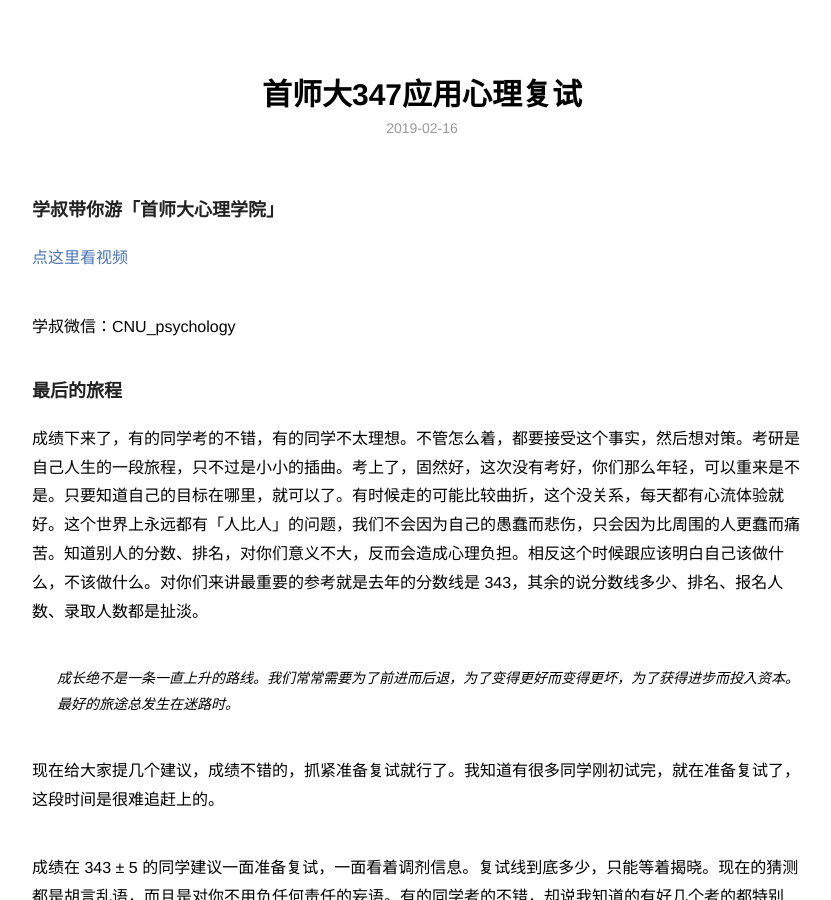
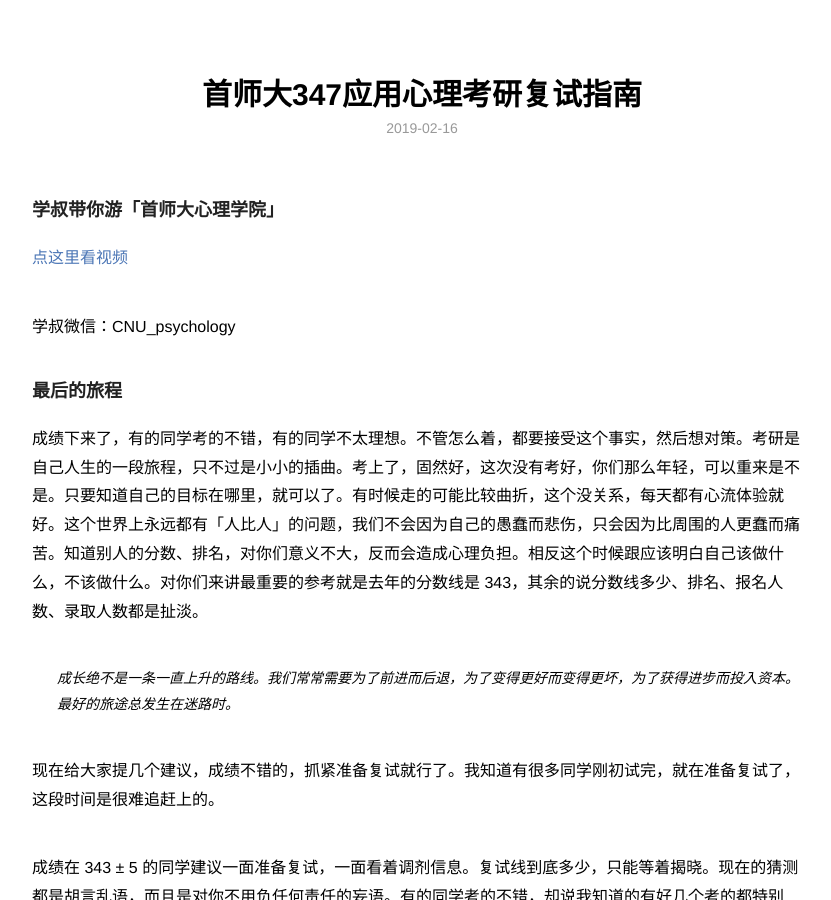
Before and after one commit to zapp926/cnu.github.io, a Jekyll site: the page built from _posts/2019-02-16-journey.md, in a window 1280 px wide and 900 px high. Shown: the whole window, without its empty margins (218-1049 px from the left). Built offline with Jekyll 4.4.1, drawn with Linux system fonts in a browser that asks for light colours; some of the changed text lies outside the part shown.

Commit message:
change title other

```diff
--- a/_posts/2019-02-16-journey.md
+++ b/_posts/2019-02-16-journey.md
@@ -1,6 +1,6 @@
 ---
 layout:     post
-title: 首师大347应用心理复试
+title: 首师大347应用心理考研复试指南
 category: blog
 description: 一个人就像一支队伍，对着自己的头脑和心灵招兵买马，不气馁，有召唤，爱自由。
 ---
```
